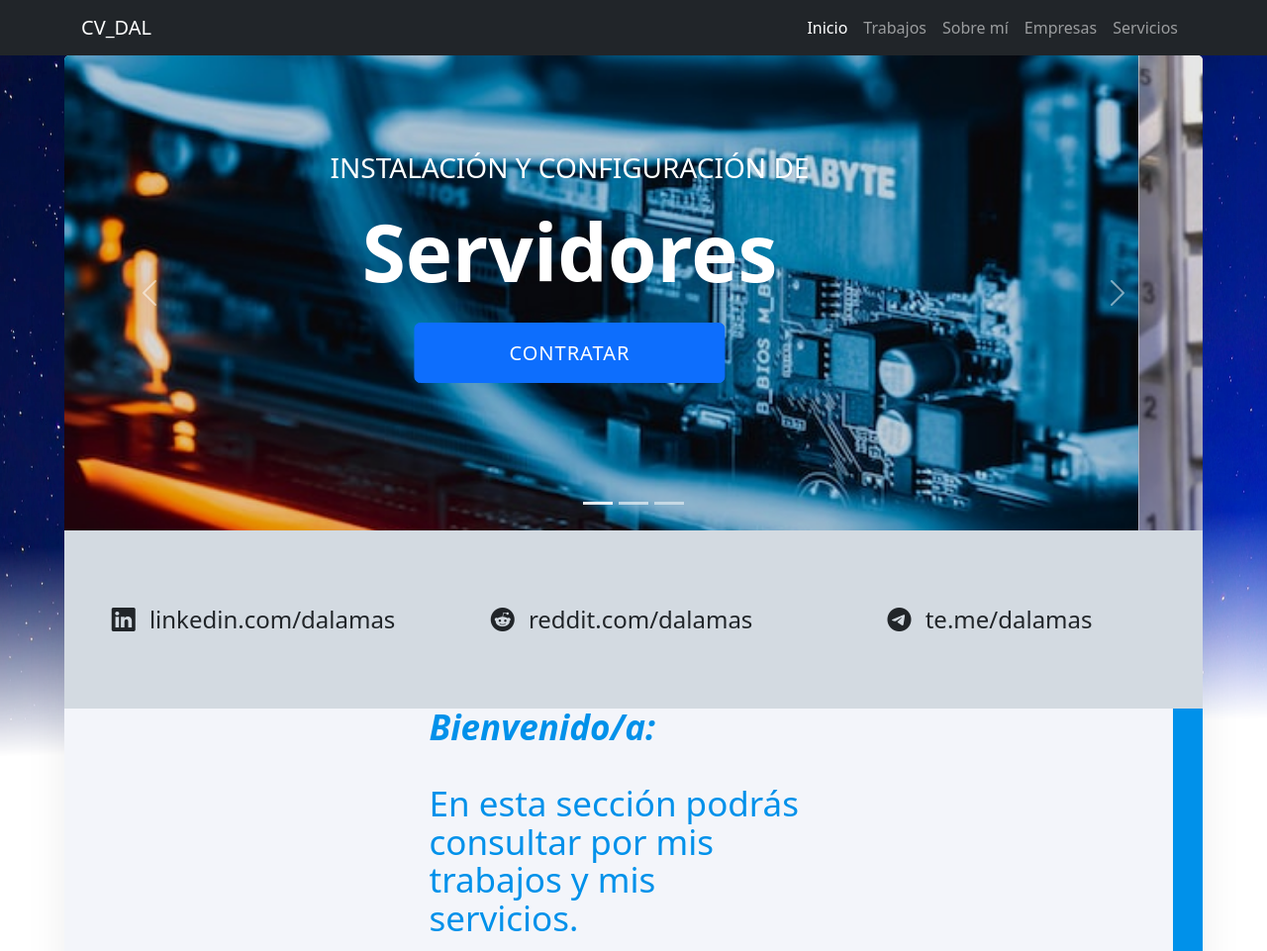
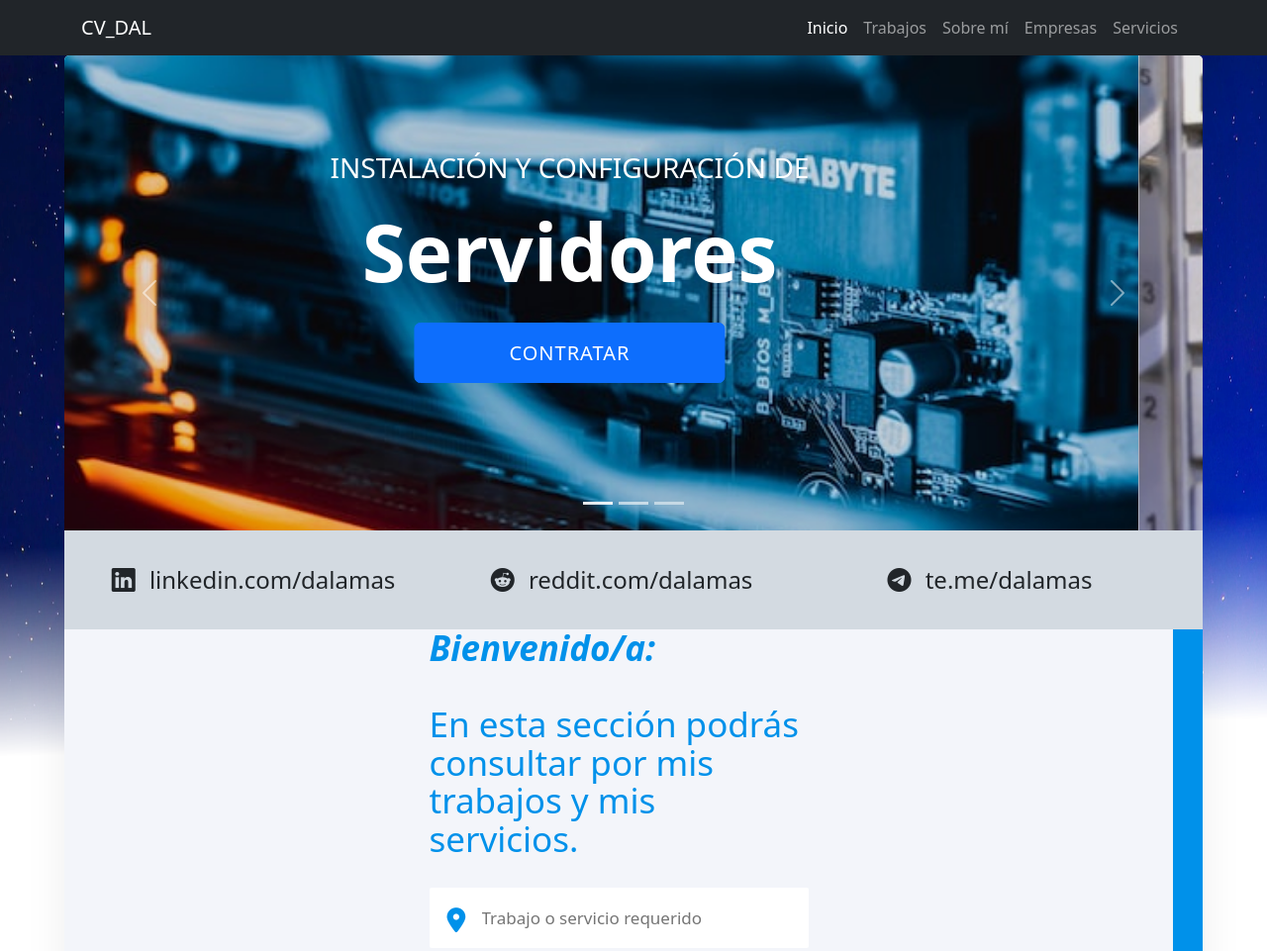
Before and after one commit to Anteruna/Anteruna.github.io, a plain HTML site: page index.html in a window 1280 px wide. Shown: the top 961 px of the page at 99% size. Drawn offline with nearby package versions, Linux system fonts and the light colour scheme; no server answers.

Commit message:
Se hace una ultima revision antes de la entrega

```diff
--- a/styles.css
+++ b/styles.css
@@ -87,6 +87,7 @@ button {
     animation: fade-in 0.4s 0.1s backwards;
 }
 
+/*Personalizo clases de Bootstrap*/
 .c-item {
     height: 480px;
 }
@@ -98,7 +99,7 @@ button {
 }
 
 .overview {
-    height: 180px;
+    height: 100px;
     background-color: #d3dae1;
 }
 
```
